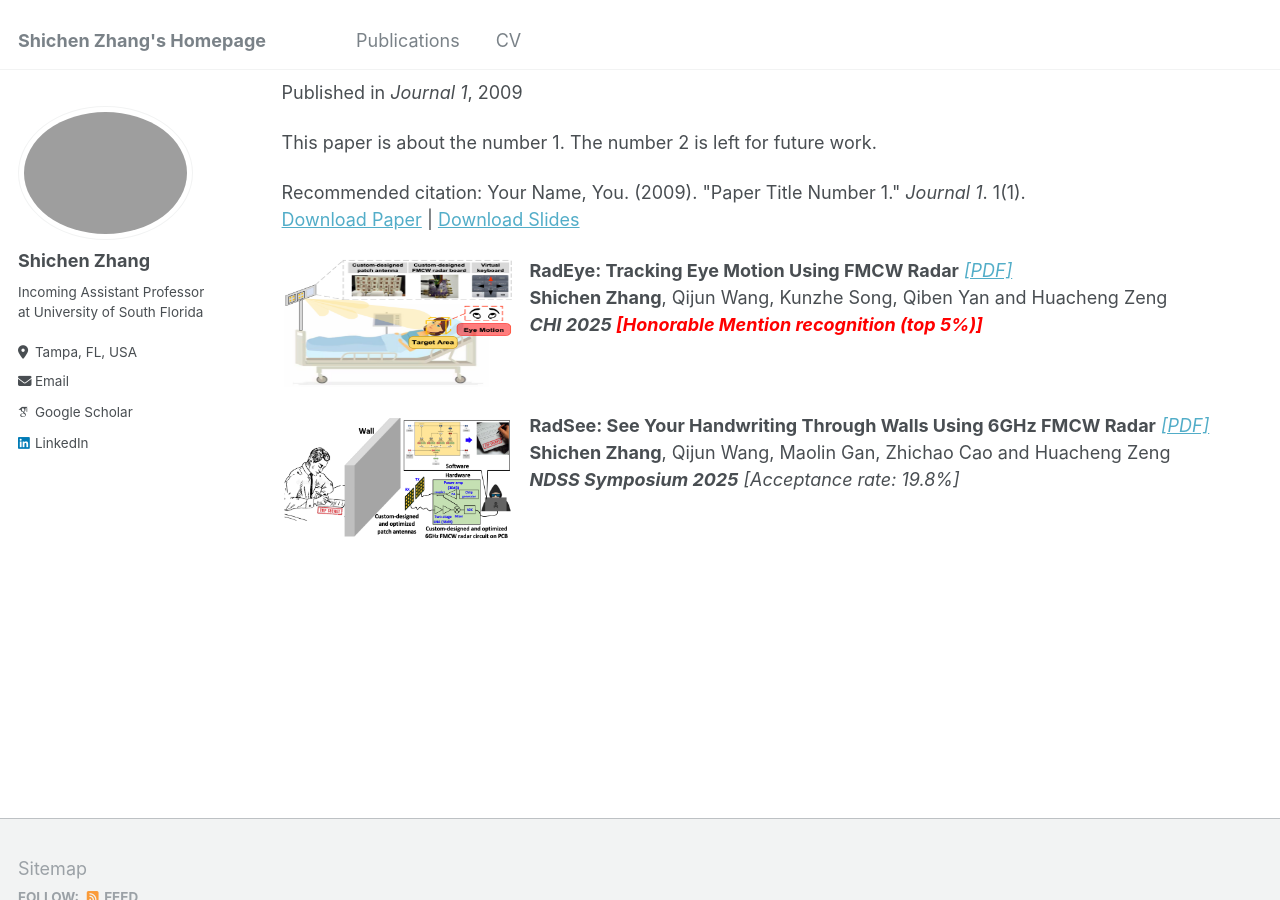
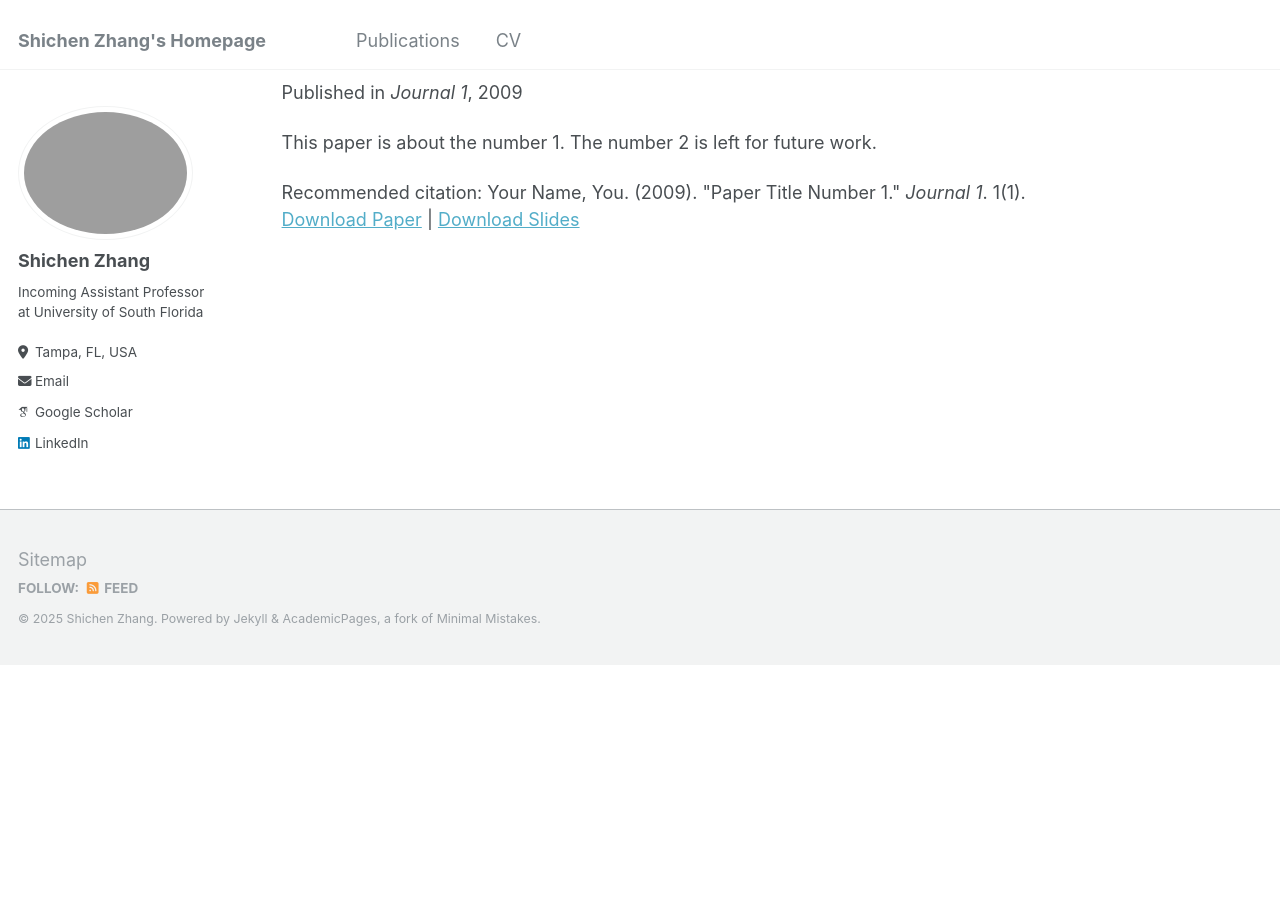
Before and after one commit to sczhang6/sczhang6.github.io, a Jekyll site: the page built from files/publications_back.md, in a window 1280 px wide and 900 px high, scrolled down 921 px. Built offline with Jekyll 4.4.1, drawn with Linux system fonts in a browser that asks for light colours; some web fonts are replaced; after the commit the page ends 1585 px from its top, so only the background shows below that.

Commit message:
pub change

```diff
--- a/files/publications_back.md
+++ b/files/publications_back.md
@@ -14,19 +14,3 @@ author_profile: true
 {% for post in site.publications reversed %}
   {% include archive-single.html %}
 {% endfor %}
-
-<img src="/images/RadEye_teaser.png" align="left" style="vertical-align: middle; width: 233px; height: 130px;  margin-right: 15px;">
-
-<b>RadEye: Tracking Eye Motion Using FMCW Radar</b> <I>[[PDF]](/files/Shichen25_CHI_Radeye.pdf)</i><br>
-<b>Shichen Zhang</b>, Qijun Wang, Kunzhe Song, Qiben Yan and Huacheng Zeng<br>
-<I><b>CHI 2025 <span style="color: red;">[Honorable Mention recognition (top 5%)]</span></b>
-
-<br clear="left">
-
-<img src="/images/Radsee_teaser.png" align="left" style="vertical-align: middle; width: 233px; height: 130px;  margin-right: 15px;">
-
-<b>RadSee: See Your Handwriting Through Walls Using 6GHz FMCW Radar</b> <I>[[PDF]](/files/Shichen25_NDSS_Radsee.pdf)</i><br>
-<b>Shichen Zhang</b>, Qijun Wang, Maolin Gan, Zhichao Cao and Huacheng Zeng<br>
-<I><b>NDSS Symposium 2025</b> \[Acceptance rate: 19.8%\]</i> <br>
-
-<br clear="left">
```
